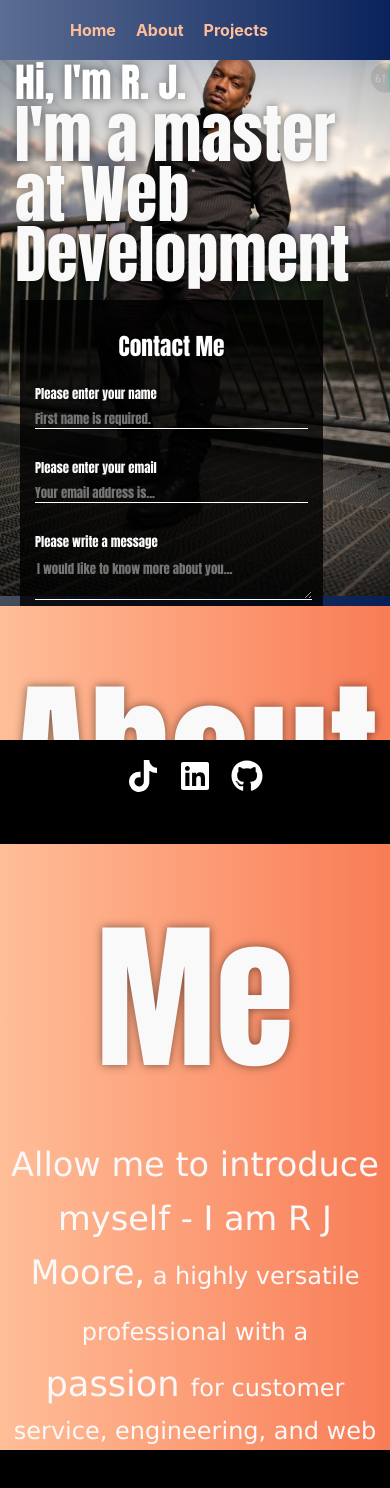
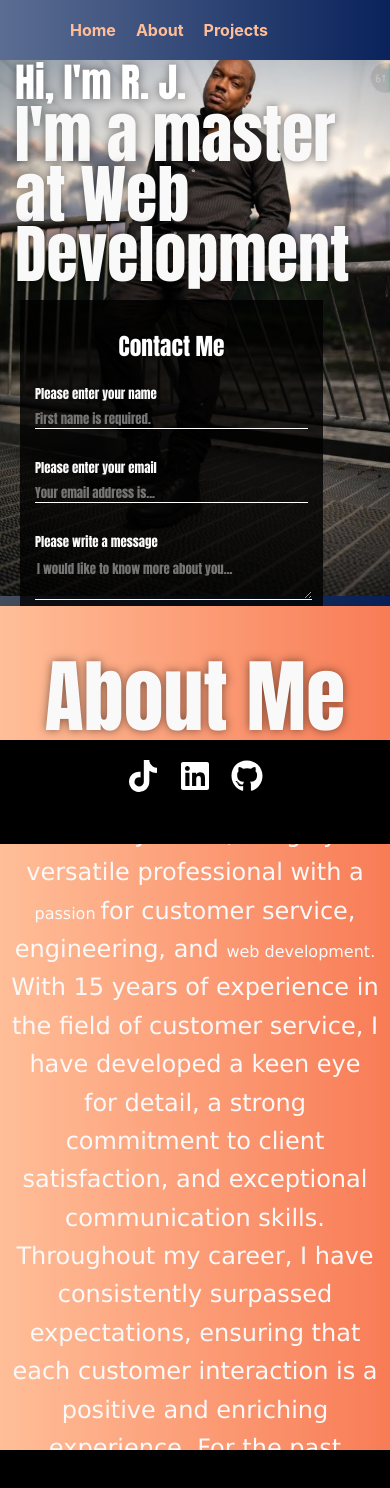
Before and after one commit to rjmoor/gnu.rj.portfolio, a React (Vite) app: page / in a window 390 px wide. Shown: the top 1488 px of the page. Built offline with nearby package versions, Linux system fonts and the light colour scheme.

Commit message:
About me section
Fixes to font size and other css

```diff
--- a/src/components/pages/welcomeMaster.jsx
+++ b/src/components/pages/welcomeMaster.jsx
@@ -70,7 +70,7 @@ function WelcomeMaster() {
                     <h2>About Me</h2>
                     <p className="about-text-1">
                         <span className='text-xl'>Allow me to introduce myself - I am R J Moore,</span> a highly versatile professional with a
-                        <span className='text-l'> passion </span>for customer service, engineering, and web development. With 15 years of experience in the field of customer service, I have developed a keen eye for detail, a strong commitment to client satisfaction, and exceptional communication skills. Throughout my career, I have consistently surpassed expectations, ensuring that each customer interaction is a positive and enriching experience.
+                        <span className='text-l'> passion </span>for customer service, engineering, and <span className='text-l'>web development.</span> With 15 years of experience in the field of customer service, I have developed a keen eye for detail, a strong commitment to client satisfaction, and exceptional communication skills. Throughout my career, I have consistently surpassed expectations, ensuring that each customer interaction is a positive and enriching experience.
 
                         For the past decade, I have worked as an Engineering Technician, specializing in the fascinating realm of automation and robotics. This field has allowed me to acquire an extensive skill set, working with state-of-the-art technologies, troubleshooting complex issues, and implementing innovative solutions. My deep understanding of engineering principles and ability to navigate intricate systems propelled me to the forefront of my field.
                     </p>
--- a/src/components/styles/welcomeMaster.css
+++ b/src/components/styles/welcomeMaster.css
@@ -193,7 +193,7 @@ button:focus-visible {
     text-shadow: 0px 0px 10px rgba(0,0,0,0.5);
     margin: 20px 0;
     padding: 0;
-    font-size: 10em;
+    font-size: 5em;
 }
 .text-xl {
     font-family:'Lucida Sans', 'Lucida Sans Regular', 'Lucida Grande', 'Lucida Sans Unicode', Geneva, Verdana, sans-serif;
@@ -398,4 +398,11 @@ button:focus-visible {
         left: 140px;
         top: 10px;
     }
+
+    .text-xl {
+        font-size: 1.5rem;
+    }
+    .text-l {
+        font-size: 1rem;
+    }
 }
```
